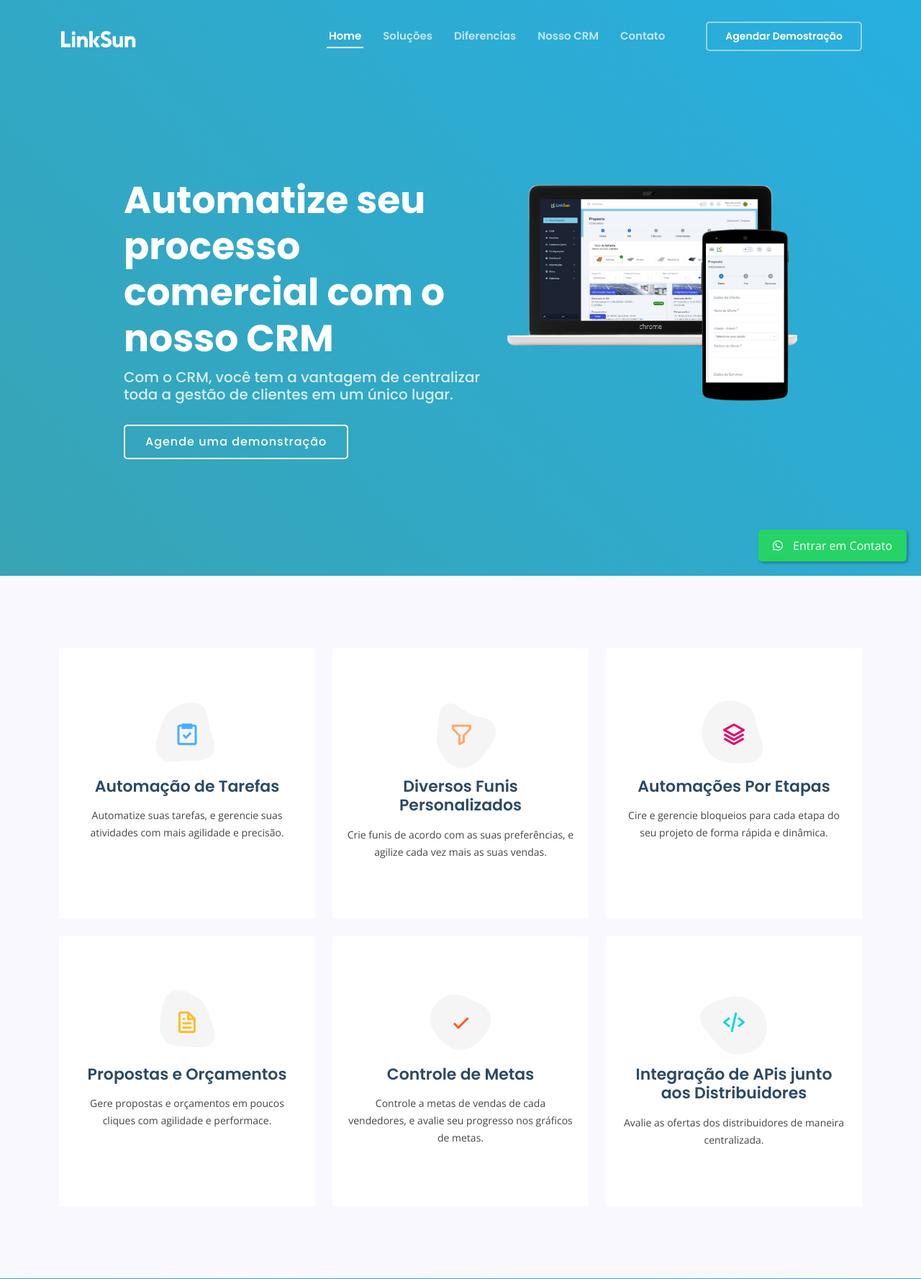
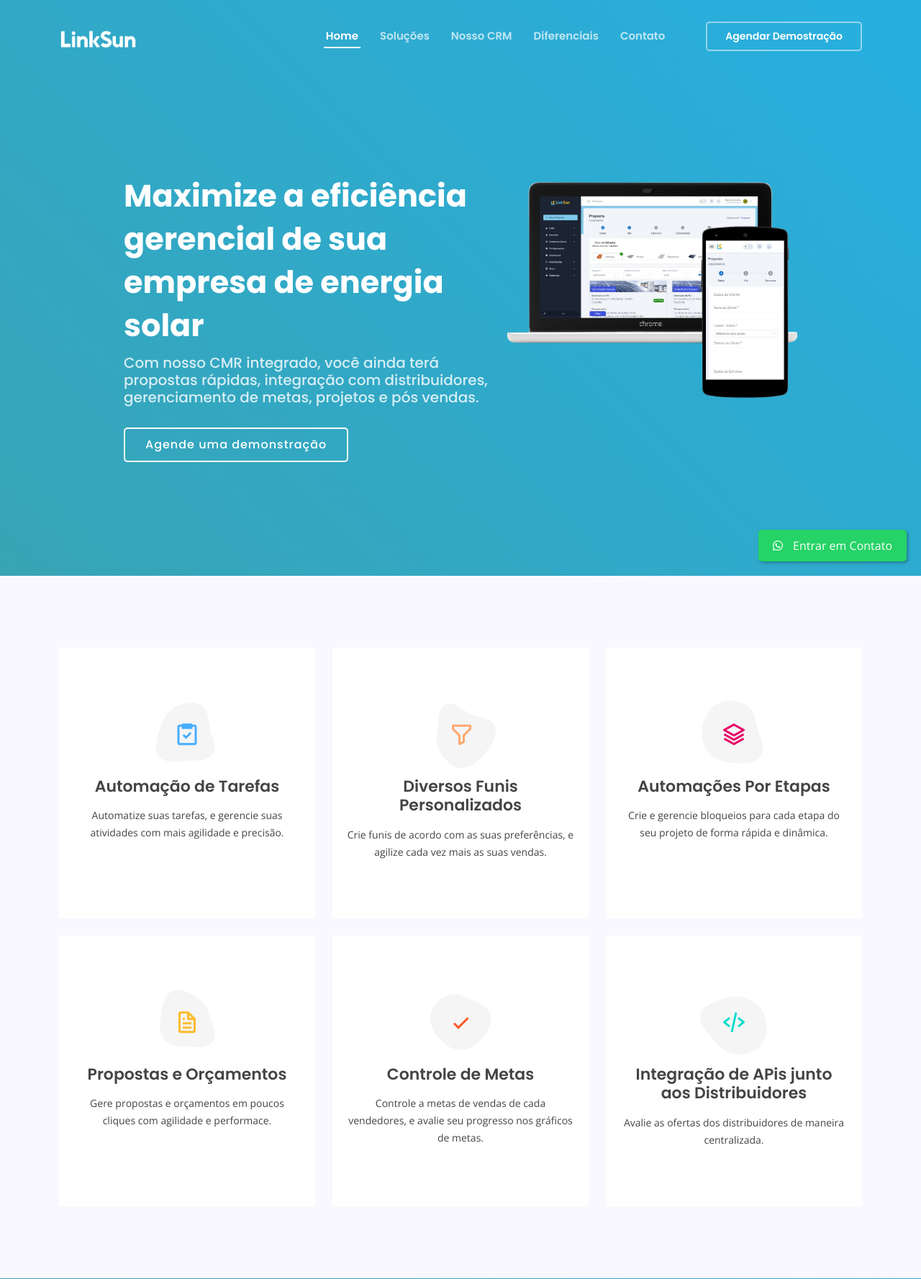
Before and after one commit to marcelino003/NovoSiteLinksun, a PHP site: page / in a window 1280 px wide. Shown: the top 1777 px of the page at 72% size. Run offline with PHP 8.4, Linux system fonts and the light colour scheme.

Commit message:
ajustes finais

```diff
--- a/assets/css/style.css
+++ b/assets/css/style.css
@@ -457,9 +457,9 @@
 
 #hero h1 {
   margin: 0;
-  font-size: 52px;
+  font-size: 43px;
   font-weight: 700;
-  line-height: 64px;
+  line-height: 60px;
   color: #fff;
 }
 
--- a/index.html
+++ b/index.html
@@ -40,10 +40,8 @@
 
   <body>
 
-    <!-- ======= Header ======= -->
     <header id="header" class="fixed-top ">
       <div class="container d-flex align-items-center justify-content-between">
-        <!-- Uncomment below if you prefer to use an image logo -->
         <a href="index.html" class="logo"><img src="assets/img/linksun.png" alt
             class="img-fluid"></a>
 
@@ -51,41 +49,44 @@
           <ul>
             <li><a class="nav-link scrollto active" href="#hero">Home</a></li>
             <li><a class="nav-link scrollto" href="#services">Soluções</a></li>
-            <li><a class="nav-link scrollto"
-                href="#features">Diferencias</a></li>
+
             <li><a class="nav-link scrollto "
                 href="#about">Nosso CRM</a></li>
+            <li><a class="nav-link scrollto"
+                href="#features">Diferenciais</a></li>
 
             <li><a class="nav-link scrollto" href="#contact">Contato</a></li>
             <li><a class="getstarted scrollto"
-                href="http://api.whatsapp.com/send?1=pt_BR&phone=5547992673757">Agendar
+                href="http://api.whatsapp.com/send?1=pt_BR&phone=554738420103">Agendar
                 Demostração</a></li>
           </ul>
           <i class="bi bi-list mobile-nav-toggle"></i>
-        </nav><!-- .navbar -->
+        </nav>
 
       </div>
-    </header><!-- End Header -->
+    </header>
 
     <a class="botao-flutuante"
-      href="http://api.whatsapp.com/send?1=pt_BR&phone=5547992673757"
+      href="http://api.whatsapp.com/send?1=pt_BR&phone=554738420103"
       target="_blank">
       <i class="fab fa-whatsapp"></i> Entrar em Contato
     </a>
 
-    <!-- ======= Hero Section ======= -->
     <section id="hero" class="d-flex align-items-center">
 
       <div class="container-fluid" data-aos="fade-up">
         <div class="row justify-content-center">
           <div
             class="col-xl-5 col-lg-6 pt-3 pt-lg-0 order-2 order-lg-1 d-flex flex-column justify-content-center">
-            <h1>Automatize seu processo comercial com o nosso CRM</h1>
+            <h1>Maximize a eficiência gerencial de sua empresa de energia
+              solar</h1>
             <h2>
-              Com o CRM, você tem a vantagem de centralizar toda a gestão de
-              clientes em um único lugar.</h2>
+              Com nosso CMR integrado, você ainda terá propostas rápidas,
+              integração com distribuidores, gerenciamento de metas, projetos e
+              pós vendas.
+            </h2>
             <div><a
-                href="http://api.whatsapp.com/send?1=pt_BR&phone=5547992673757"
+                href="http://api.whatsapp.com/send?1=pt_BR&phone=554738420103"
                 class="btn-get-started scrollto">Agende uma
                 demonstração</a></div>
           </div>
@@ -96,11 +97,9 @@
         </div>
       </div>
 
-    </section><!-- End Hero -->
-
+    </section>
     <main id="main">
 
-      <!-- ======= Services Section ======= -->
       <section id="services" class="services section-bg">
         <div class="container" data-aos="fade-up">
 
@@ -116,7 +115,7 @@
                   </svg>
                   <i class="bx bx bx-task"></i>
                 </div>
-                <h4><a href>Automação de Tarefas</a></h4>
+               <h4>Automação de Tarefas</a></h4>
                 <p>Automatize suas tarefas, e gerencie suas atividades com mais
                   agilidade e precisão.</p>
               </div>
@@ -133,7 +132,7 @@
                   </svg>
                   <i class='bx bx-filter-alt'></i>
                 </div>
-                <h4><a href>Diversos Funis Personalizados</a></h4>
+               <h4>Diversos Funis Personalizados</a></h4>
                 <p>Crie funis de acordo com as suas preferências, e agilize cada
                   vez mais as suas vendas.</p>
               </div>
@@ -150,8 +149,8 @@
                   </svg>
                   <i class="bx bx-layer"></i>
                 </div>
-                <h4><a href>Automações Por Etapas</a></h4>
-                <p>Cire e gerencie bloqueios para cada etapa do seu projeto de
+               <h4>Automações Por Etapas</a></h4>
+                <p>Crie e gerencie bloqueios para cada etapa do seu projeto de
                   forma rápida e dinâmica.</p>
               </div>
             </div>
@@ -167,7 +166,7 @@
                   </svg>
                   <i class="bx bx-file"></i>
                 </div>
-                <h4><a href>Propostas e Orçamentos</a></h4>
+               <h4>Propostas e Orçamentos</a></h4>
                 <p>Gere propostas e orçamentos em poucos cliques com agilidade e
                   performace.</p>
               </div>
@@ -184,7 +183,7 @@
                   </svg>
                   <i class="bx bx-check"></i>
                 </div>
-                <h4><a href>Controle de Metas</a></h4>
+               <h4>Controle de Metas</a></h4>
                 <p>Controle a metas de vendas de cada vendedores, e avalie seu
                   progresso nos gráficos de metas.</p>
               </div>
@@ -201,7 +200,7 @@
                   </svg>
                   <i class="bx bx-code-alt"></i>
                 </div>
-                <h4><a href>Integração de APis junto aos Distribuidores</a></h4>
+               <h4>Integração de APis junto aos Distribuidores</a></h4>
                 <p>Avalie as ofertas dos distribuidores de maneira
                   centralizada.</p>
               </div>
@@ -210,31 +209,27 @@
           </div>
 
         </div>
-      </section><!-- End Services Section -->
+      </section>
 
-      <!-- ======= Counts Section ======= -->
       <section id="counts" class="counts">
         <div class="container">
 
           <div class="row counters">
 
             <div class="col-lg-4 col-6 text-center">
-              <!-- <span data-purecounter-start="0" data-purecounter-end=" 232"
-                data-purecounter-duration="1" class="purecounter"></span> -->
+
               <span>+ 30.000</span>
               <p>PROPOSTAS GERADAS</p>
             </div>
 
             <div class="col-lg-4 col-6 text-center">
-              <!--<span data-purecounter-start="0" data-purecounter-end="521"
-                data-purecounter-duration="1" class="purecounter"></span> -->
+
               <span>+37.000.000</span>
               <p>EM VENDAS</p>
             </div>
 
             <div class="col-lg-4 col-6 text-center">
-              <!-- <span data-purecounter-start="0" data-purecounter-end="1463"
-                data-purecounter-duration="1" class="purecounter"></span> -->
+
               <span>+2.500</span>
               <p>EM PROJETOS FECHADOS</p>
             </div>
@@ -242,11 +237,8 @@
           </div>
 
         </div>
-      </section><!-- End Counts Section -->
+      </section>
 
-      <!-- ======= Features Section ======= -->
-
-      <!-- ======= About Section ======= -->
       <section id="about" class="about">
         <div class="container">
 
@@ -283,14 +275,14 @@
           </div>
 
         </div>
-      </section><!-- End About Section -->
+      </section>
 
-      <section id="features " style="background-color: #f8f9ff;"
-        class="features">
+      <section id="features" class="features"
+        style="background-color: #f8f9ff;">
         <div class="container" data-aos="fade-up">
 
           <div class="section-title">
-            <h2>Diferencias do Linksun</h2>
+            <h2>Diferenciais do Linksun</h2>
             <p>O LinkSun foi desenvolvido para atender às demandas de vendas e
               gestão de projetos fotovoltaicos com foco no atendimento
               personalizado ao cliente.</p>
@@ -311,7 +303,8 @@
                 data-aos-delay="200">
                 <i class="bx bx-transfer-alt"></i>
                 <h4>Proposta Rápida</h4>
-                <p>Crie propostas em poucos cliques de forma rápida e eficiente,
+                <p>Crie propostas em poucos cliques de forma rápida e
+                  eficiente,
                   incorporando os detalhes específicos do cliente,
                   garantindo a eficiência da equipe de vendas.
                 </p>
@@ -320,22 +313,24 @@
                 data-aos-delay="300">
                 <i class="bx bx-layer"></i>
                 <h4>Gestão de Etapas do Projeto</h4>
-                <p>Aut suscipit aut cum nemo deleniti aut omnis. Doloribus ut
-                  maiores omnis facere</p>
+                <p>Gerencie as etapas do seu projeto com facilidade, atráves do nosso crm integrado.</p>
               </div>
               <div class="icon-box mt-5" data-aos="fade-up"
                 data-aos-delay="400">
                 <i class="bx bx-user-plus"></i>
                 <h4>Integração com Distribuidores</h4>
-                <p>Avalie as ofertas dos distribuidores de maneira centralizada,
-                  capacitando uma tomada de decisão alinhada com o mercado.</p>
+                <p>Avalie as ofertas dos distribuidores de maneira
+                  centralizada,
+                  capacitando uma tomada de decisão alinhada com o
+                  mercado.</p>
               </div>
 
               <div class="icon-box mt-5" data-aos="fade-up"
                 data-aos-delay="400">
                 <i class="bx bx-file"></i>
                 <h4>Documentos Personalizados</h4>
-                <p>Personalize de acordo com a sua preferências seus documentos
+                <p>Personalize de acordo com a sua preferências seus
+                  documentos
                   de proposta e geração de contrato.</p>
               </div>
             </div>
@@ -346,9 +341,8 @@
           </div>
 
         </div>
-      </section><!-- End Features Section -->
+      </section>
 
-      <!-- ======= Contact Section ======= -->
       <section id="contact" class="contact">
         <div class="container">
 
@@ -382,7 +376,7 @@
                 </div>
 
                 <div class="social-icons">
-                  <a href="#" class="facebook"><i
+                  <a href="https://www.facebook.com/sistemalinksun?mibextid=LQQJ4d" class="facebook"><i
                       class="bx bxl-facebook"></i></a>
                   <a href="https://www.instagram.com/sistemalinksun/"
                     class="instagram"><i class="bx bxl-instagram"></i></a>
@@ -405,11 +399,31 @@
           </div>
 
         </div>
-      </section><!-- End Contact Section -->
+      </section>
 
-    </main><!-- End #main -->
+    </main>
 
-    <!-- ======= Footer ======= -->
+    <div id="overlay">
+      <div id="modal">
+          <h2>Política de Privacidade</h2>
+          <p>Este site utiliza cookies para garantir a melhor experiência de usuário. Ao continuar utilizando o site, você concorda com o uso de cookies. Consulte nossa <a href="privacidade">Politica e Privacidade</a></p>
+          <button id="accept-btn">Aceitar</button>
+      </div>
+  </div>
+
+  <script>
+  document.addEventListener("DOMContentLoaded", function() {
+      var overlay = document.getElementById("overlay");
+      var modal = document.getElementById("modal");
+      var acceptBtn = document.getElementById("accept-btn");
+
+      acceptBtn.addEventListener("click", function() {
+          overlay.style.display = "none";
+      });
+  });
+  </script>
+
+
     <footer id="footer">
 
       <div class="footer-top">
@@ -419,7 +433,8 @@
             <div class="col-lg-8 col-md-6 footer-contact">
               <h3>Sobre o Linksun</h3>
               <p>
-                O linksun é um produto para empresas de energia fotovoltaica<br>
+                O linksun é um produto para empresas de energia
+                fotovoltaica<br>
                 desenvolvida pela empresa Customax Tecnologia!
               </p>
 
@@ -432,7 +447,7 @@
               <p>Digite seu email e nossa equipe entrará em contato!</p>
 
               <form action method="post">
-                <input type="email" name="email"><input type="submit"
+                <input type="email" name="email" style="outline: none;"><input type="submit"
                   value="Enviar Email">
               </form>
             </div>
@@ -462,7 +477,7 @@
         </div>
 
       </div>
-    </footer><!-- End Footer -->
+    </footer>
 
     <a href="#"
       class="back-to-top d-flex align-items-center justify-content-center"><i
```
Also changed, not shown: other parts of assets/css/style.css (+58 -0 lines).
